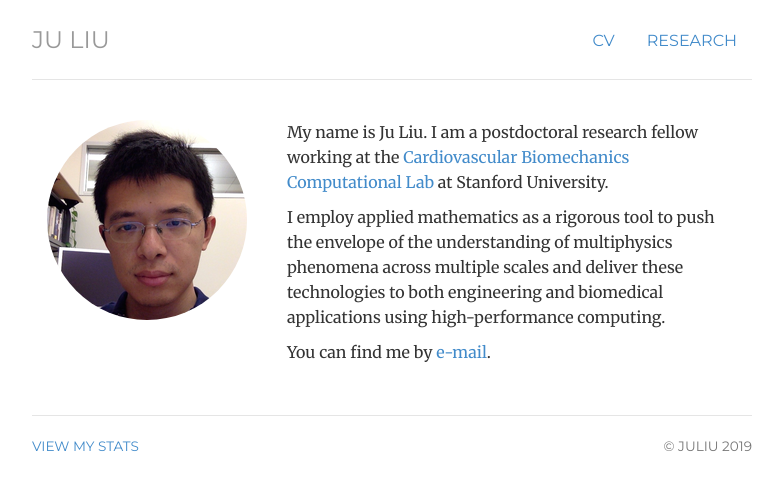
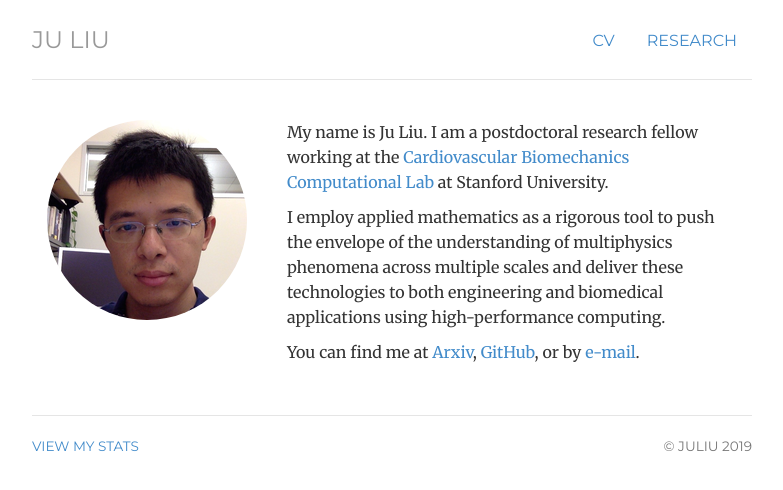
Before and after one commit to ju-liu/ju-liu.github.io, a Jekyll site: the page built from index.html, in a window 1280 px wide. Shown: the top 490 px of the page, without its empty margins (248-1031 px from the left). Built offline with Jekyll 4.4.1, drawn with Linux system fonts in a browser that asks for light colours; nearby versions of some CDN libraries; library files that are not in the unit come from our copies; comment, search, counter and statistics services are not loaded.

Commit message:
more contact methods

```diff
--- a/index.html
+++ b/index.html
@@ -21,7 +21,8 @@ description: Computational Scientist at Stanford
     deliver these technologies to both engineering and biomedical applications
     using high-performance computing.</p>
 
-    <p>You can find me by <a href="mailto:liujuy@gmail.com">e-mail</a>. </p>
+    <p>You can find me at <a href="https://arxiv.org/a/liu_j_12.html">Arxiv</a>,
+    <a href="https://github.com/ju-liu">GitHub</a>, or by <a href="mailto:liujuy@gmail.com">e-mail</a>. </p>
   </div>
 </div>
 <!-- </div> -->
```
